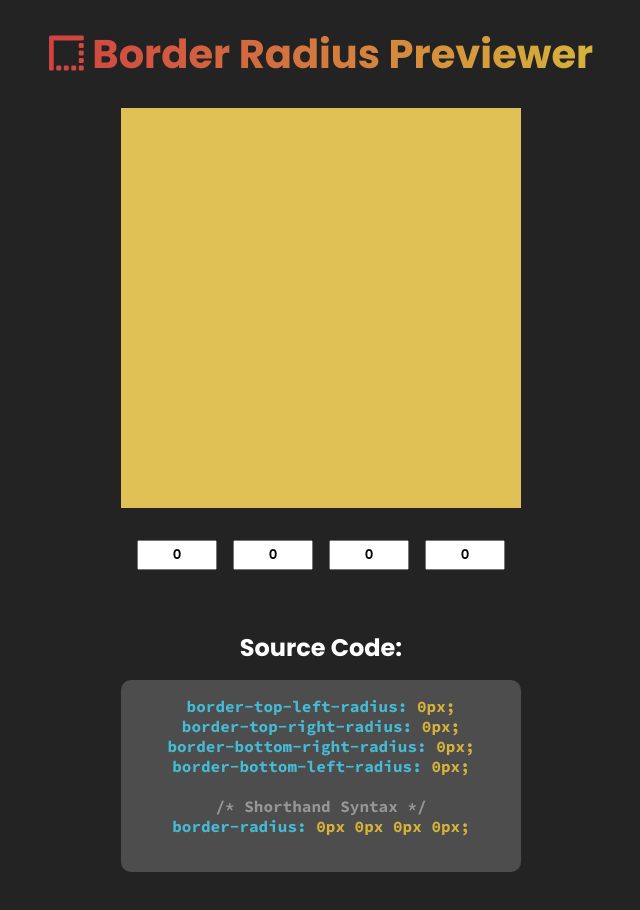
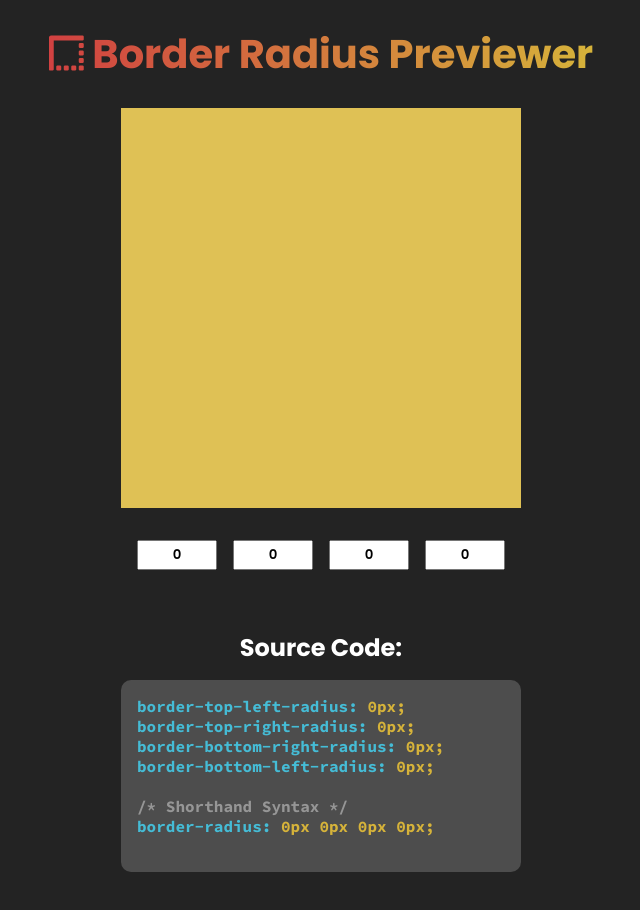
Before and after one commit to MouaaDev/border-radius-previewer, a Vue app: page / in a window 1280 px wide. Shown: the top 910 px of the page, without its empty margins (319-959 px from the left). Built offline with nearby package versions, Linux system fonts and the light colour scheme.

Commit message:
Align text in code element to its initial state.

```diff
--- a/src/components/SourceCode.vue
+++ b/src/components/SourceCode.vue
@@ -34,6 +34,7 @@ export default {
 
 .source-code code {
   display: inline-block;
+  text-align: initial;
   font-family: "Source Code Pro", sans-serif;
   background-color: #4d4d4d;
   width: 400px;
```
